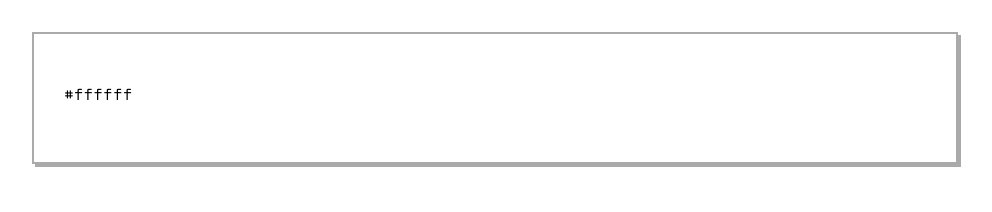
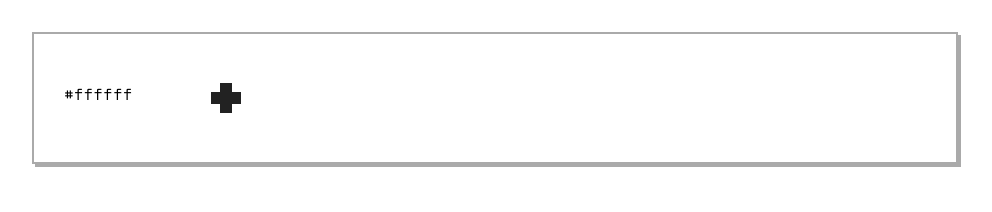
Before and after one commit to CIOSAI/color_picker, a React (Create React App) app: page / in a window 1280 px wide. Shown: the top 212 px of the page, without its empty margins (145-1137 px from the left). Built offline with nearby package versions, Linux system fonts and the light colour scheme.

Commit message:
color block adder

```diff
--- a/src/App.tsx
+++ b/src/App.tsx
@@ -2,12 +2,14 @@ import React from 'react';
 import logo from './logo.svg';
 import './App.css';
 import { ColorBlock } from './ColorBlock';
+import { ColorBlockAdder } from './ColorBlockAdder';
 
 function App() {
   return (
     <div className="App">
       <div id="drawer">
         <ColorBlock/>
+        <ColorBlockAdder/>
       </div>
     </div>
   );
--- a/src/ColorBlock.css
+++ b/src/ColorBlock.css
@@ -10,6 +10,19 @@
   align-items: center;
 }
 
+.ColorBlockAdder{
+  min-height: 4em;
+  min-width: 4em;
+  max-height: 4em;
+  max-width: 4em;
+  position: relative;
+  padding: 2em;
+  display: flex;
+  flex-direction: column;
+  align-items: center;
+  justify-content: center;
+}
+
 .hexString{
   display: block;
 }
--- /dev/null
+++ b/src/ColorBlockAdder.tsx
@@ -0,0 +1,11 @@
+import { useEffect, useState } from 'react';
+import './ColorBlock.css';
+import PlusSymbol from './PlusSymbol';
+
+export function ColorBlockAdder(){
+  return (
+    <div className="ColorBlockAdder">
+      <PlusSymbol/>
+    </div>
+  );
+}
--- /dev/null
+++ b/src/PlusSymbol.tsx
@@ -0,0 +1,28 @@
+import React from "react";
+
+function PlusSymbol() {
+  return (
+    <svg className="plusSymbol"
+      xmlns="http://www.w3.org/2000/svg"
+      width="30"
+      height="30"
+      version="1.1"
+      viewBox="0 0 26.458 26.458"
+    >
+      <g>
+        <path
+          fill="#222"
+          fillOpacity="1"
+          stroke="none"
+          strokeLinecap="butt"
+          strokeLinejoin="miter"
+          strokeOpacity="1"
+          strokeWidth="0.265"
+          d="M7.938 0H18.52v7.938h7.937V18.52h-7.937v7.937H7.938v-7.937H0V7.938h7.938z"
+        ></path>
+      </g>
+    </svg>
+  );
+}
+
+export default PlusSymbol;
```
Also changed, not shown: src/plus symbol plain.svg (added).
